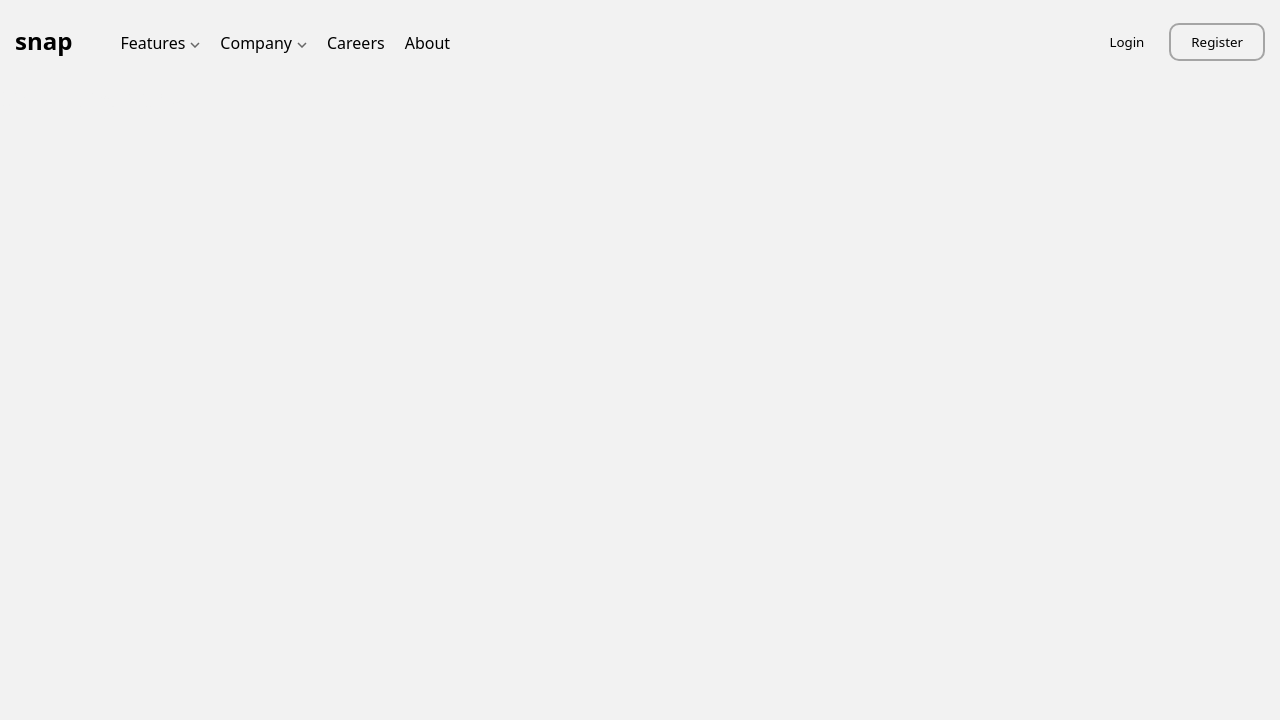
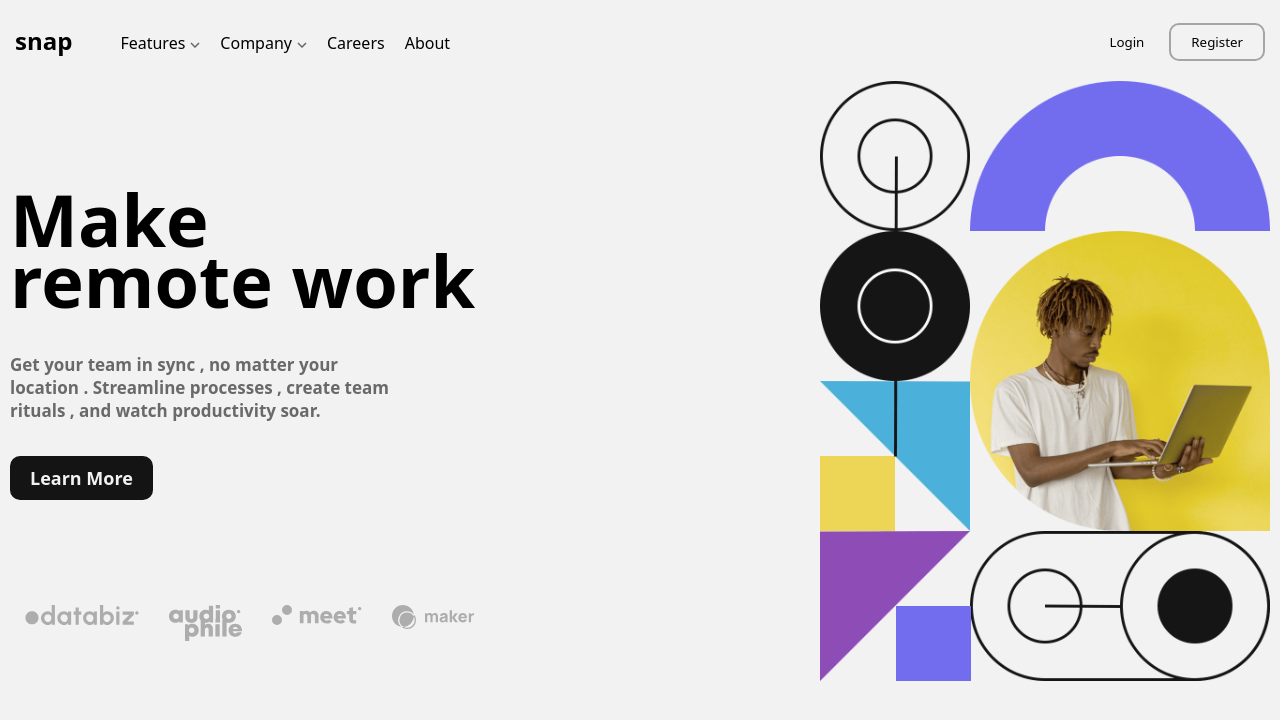
Before and after one commit to arberLisaj/frontend-mentor-solutions, a React (Vite) app in the folder intro-section-page/: page / in a window 1280 px wide. Shown: the top 720 px of the page. Built offline with nearby package versions, Linux system fonts and the light colour scheme.

Commit message:
not responsive yet

```diff
--- a/intro-section-page/src/App.tsx
+++ b/intro-section-page/src/App.tsx
@@ -1,12 +1,14 @@
+import { useState } from "react";
 import Hero from "./components/Hero/Hero";
 import Navbar from "./components/Navbar/Navbar";
 import "./styles/styles.css";
 
 const App = () => {
+  const [activeAside, setActiveAside] = useState(true);
   return (
     <main>
-      <Navbar />
-      <Hero />
+      <Navbar handleClick={() => setActiveAside(!activeAside)} />
+      <Hero asideState={activeAside} />
     </main>
   );
 };
--- a/intro-section-page/src/components/Hero/Hero.tsx
+++ b/intro-section-page/src/components/Hero/Hero.tsx
@@ -1,17 +1,46 @@
-// import { useState } from "react";
-// import MenuToggleIcon from "../images/icon-menu.svg";
-// import ArrowDowm from "../images/icon-arrow-down.svg";
-// import ArrowUp from "../images/icon-arrow-up.svg";
-// import TodoList from "../images/icon-todo.svg";
-// import Calendar from "../images/icon-calendar.svg";
-// import Reminder from "../images/icon-reminders.svg";
-// import Planning from "../images/icon-planning.svg";
-// import GiandX from "../images/icon-close-menu.svg";
+import DesktopHeroBackground from "../../images/image-hero-desktop.png";
+import MobileHeroBackground from "../../images/image-hero-mobile.png";
+// sponsors
+import DataBlitz from "../../images/client-databiz.svg";
+import AudioPhine from "../../images/client-audiophile.svg";
+import Meet from "../../images/client-meet.svg";
+import Maker from "../../images/client-maker.svg";
 
-const Hero = () => {
+interface Props {
+  asideState: boolean;
+}
+const Hero = ({ asideState }: Props) => {
   return (
     <section id="hero">
-      <h1>this is the hero</h1>
+      <picture>
+        <source media="(max-width:940px)" srcSet={MobileHeroBackground} />
+        <source media="(min-width:940px)" srcSet={DesktopHeroBackground} />
+        <img src={MobileHeroBackground} alt="hero" />
+      </picture>
+      <div className="content">
+        <h1>
+          <span>Make</span> remote work
+        </h1>
+        <p>
+          Get your team in sync , no matter your location . Streamline processes
+          , create team rituals , and watch productivity soar.
+        </p>
+        <button>Learn More</button>
+        <ul>
+          <li>
+            <img src={DataBlitz} alt="data blitz" />
+          </li>
+          <li>
+            <img src={AudioPhine} alt="audio phine" />
+          </li>
+          <li>
+            <img src={Meet} alt="meet" />
+          </li>
+          <li>
+            <img src={Maker} alt="maker" />
+          </li>
+        </ul>
+      </div>
     </section>
   );
 };
--- a/intro-section-page/src/components/Hero/_hero.scss
+++ b/intro-section-page/src/components/Hero/_hero.scss
@@ -1,6 +1,67 @@
 @use "../../styles/variables";
 section#hero {
-  // here will be all the hero styles
-  // background-color: variables.$black;
-  color: variables.$white;
+  padding-inline: 10px;
+  img {
+    max-width: 100%;
+  }
 }
+
+// mobile design
+// desktop design
+@media (min-width: 940px) {
+  section#hero {
+    margin-top: 8em;
+    max-width: 1300px;
+    margin: auto;
+    display: flex;
+    flex-direction: row-reverse;
+    justify-content: space-between;
+    // background-color: red;
+    position: relative;
+
+    picture {
+      width: 35%;
+      min-width: 450px;
+      margin-left: 3em;
+    }
+    .content {
+      max-width: 40%;
+    }
+    h1 {
+      font-size: 4.5rem;
+      line-height: 3.8rem;
+      margin-top: 1.5em;
+      span {
+        display: block;
+      }
+    }
+    p {
+      text-align: left;
+      font-size: 17px;
+      margin-block: 2.5em 2em;
+      max-width: 400px;
+      font-weight: 600;
+      color: variables.$dark-gray;
+    }
+    button {
+      background-color: variables.$black;
+      border: none;
+      font-size: 18px;
+      font-weight: bold;
+      padding: 10px 20px;
+      color: variables.$white;
+      border-radius: 10px;
+    }
+
+    ul {
+      list-style: none;
+      display: flex;
+      justify-content: space-between;
+      position: absolute;
+      bottom: 40px;
+      li {
+        margin-inline: 15px;
+      }
+    }
+  }
+}
--- a/intro-section-page/src/components/Navbar/Navbar.tsx
+++ b/intro-section-page/src/components/Navbar/Navbar.tsx
@@ -8,7 +8,10 @@ import Reminder from "../../images/icon-reminders.svg";
 import Planning from "../../images/icon-planning.svg";
 // import GiandX from "../images/icon-close-menu.svg";
 
-const Navbar = () => {
+interface Props {
+  handleClick: () => void;
+}
+const Navbar = ({ handleClick }: Props) => {
   const [activeFeatures, setActiveFeatures] = useState(false);
   const [activeCompany, setActiveCompany] = useState(false);
   return (
@@ -53,7 +56,7 @@ const Navbar = () => {
         <button>Login</button>
         <button>Register</button>
       </div>
-      <div className="mobile-menu-toggle">
+      <div className="mobile-menu-toggle" onClick={handleClick}>
         <img src={MenuToggleIcon} alt="menu toggler" />
       </div>
     </nav>
--- a/intro-section-page/src/components/Navbar/_navbar.scss
+++ b/intro-section-page/src/components/Navbar/_navbar.scss
@@ -32,7 +32,7 @@ nav {
       width: fit-content;
       height: fit-content;
       cursor: pointer;
-      padding-top: 7px;
+      padding-top: 10px;
       img {
         width: 25px;
       }
--- a/intro-section-page/src/styles/styles.css
+++ b/intro-section-page/src/styles/styles.css
@@ -45,7 +45,7 @@ nav ul {
     height: -moz-fit-content;
     height: fit-content;
     cursor: pointer;
-    padding-top: 7px;
+    padding-top: 10px;
   }
   nav .mobile-menu-toggle img {
     width: 25px;
@@ -121,5 +121,63 @@ nav ul {
   }
 }
 section#hero {
-  color: hsl(0, 0%, 95%);
+  padding-inline: 10px;
+}
+section#hero img {
+  max-width: 100%;
+}
+
+@media (min-width: 940px) {
+  section#hero {
+    margin-top: 8em;
+    max-width: 1300px;
+    margin: auto;
+    display: flex;
+    flex-direction: row-reverse;
+    justify-content: space-between;
+    position: relative;
+  }
+  section#hero picture {
+    width: 35%;
+    min-width: 450px;
+    margin-left: 3em;
+  }
+  section#hero .content {
+    max-width: 40%;
+  }
+  section#hero h1 {
+    font-size: 4.5rem;
+    line-height: 3.8rem;
+    margin-top: 1.5em;
+  }
+  section#hero h1 span {
+    display: block;
+  }
+  section#hero p {
+    text-align: left;
+    font-size: 17px;
+    margin-block: 2.5em 2em;
+    max-width: 400px;
+    font-weight: 600;
+    color: hsl(0, 0%, 41%);
+  }
+  section#hero button {
+    background-color: hsl(0, 0%, 8%);
+    border: none;
+    font-size: 18px;
+    font-weight: bold;
+    padding: 10px 20px;
+    color: hsl(0, 0%, 95%);
+    border-radius: 10px;
+  }
+  section#hero ul {
+    list-style: none;
+    display: flex;
+    justify-content: space-between;
+    position: absolute;
+    bottom: 40px;
+  }
+  section#hero ul li {
+    margin-inline: 15px;
+  }
 }/*# sourceMappingURL=styles.css.map */
```
Also changed, not shown: 1 other file (tests, documents, lock files or other folders).
